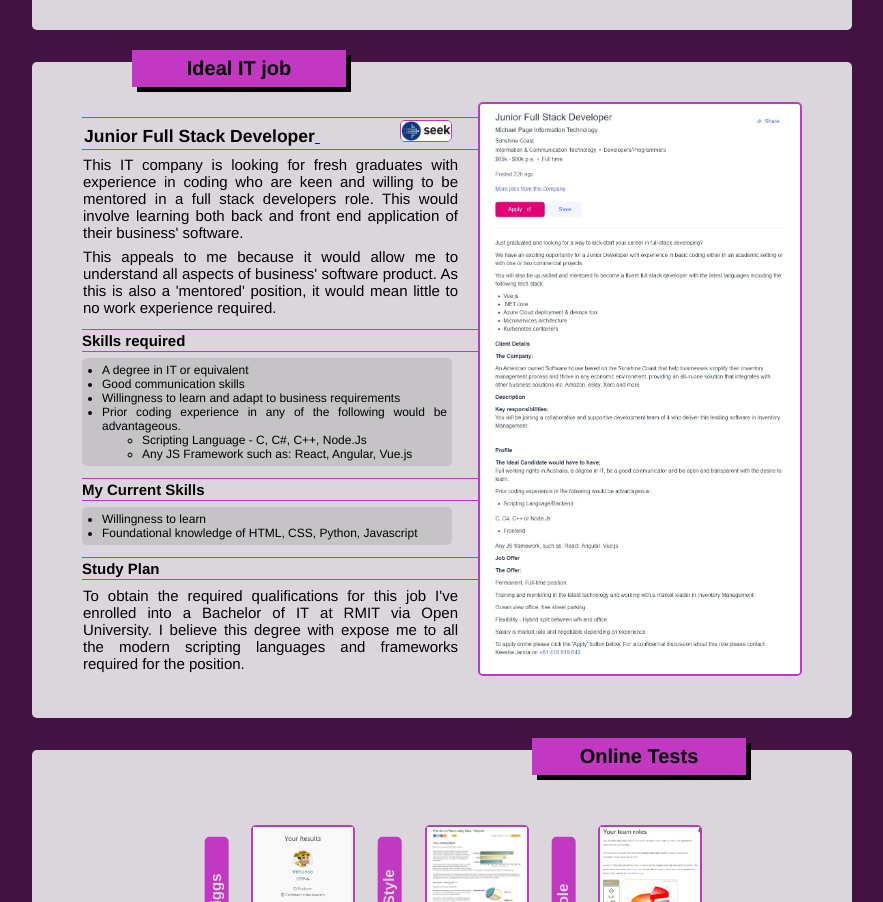
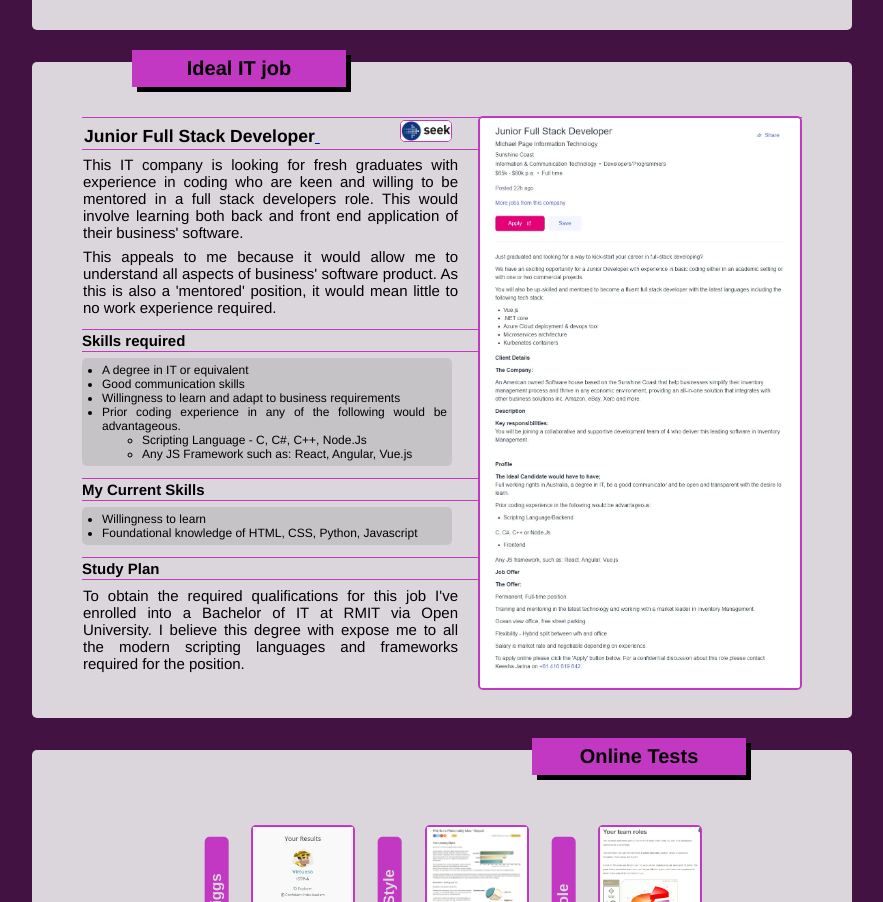
Before and after one commit to Fi-Boo/Intro_to_IT_ASS-1, a plain HTML site: page index.html in a window 1280 px wide. Shown: the part 1209-2111 px from the top of the page, without its empty margins (198-1081 px from the left). Drawn offline with Linux system fonts and the light colour scheme.

Commit message:
Add files via upload

```diff
--- a/css/style.css
+++ b/css/style.css
@@ -221,14 +221,13 @@ cite {
     width: 320px;
     float: right;
     border-radius: 5px;
-    margin: 0 0 0 20px;
+    margin: 14px 0 0 20px;
     border: 2px solid #C238C2;
 }
 
 .idealjob:hover {
     position:relative;
-    top:-25px;
-    left:-35px;
+    left: -10px;
     width:700px;
     height:auto;
     display:block;
```
